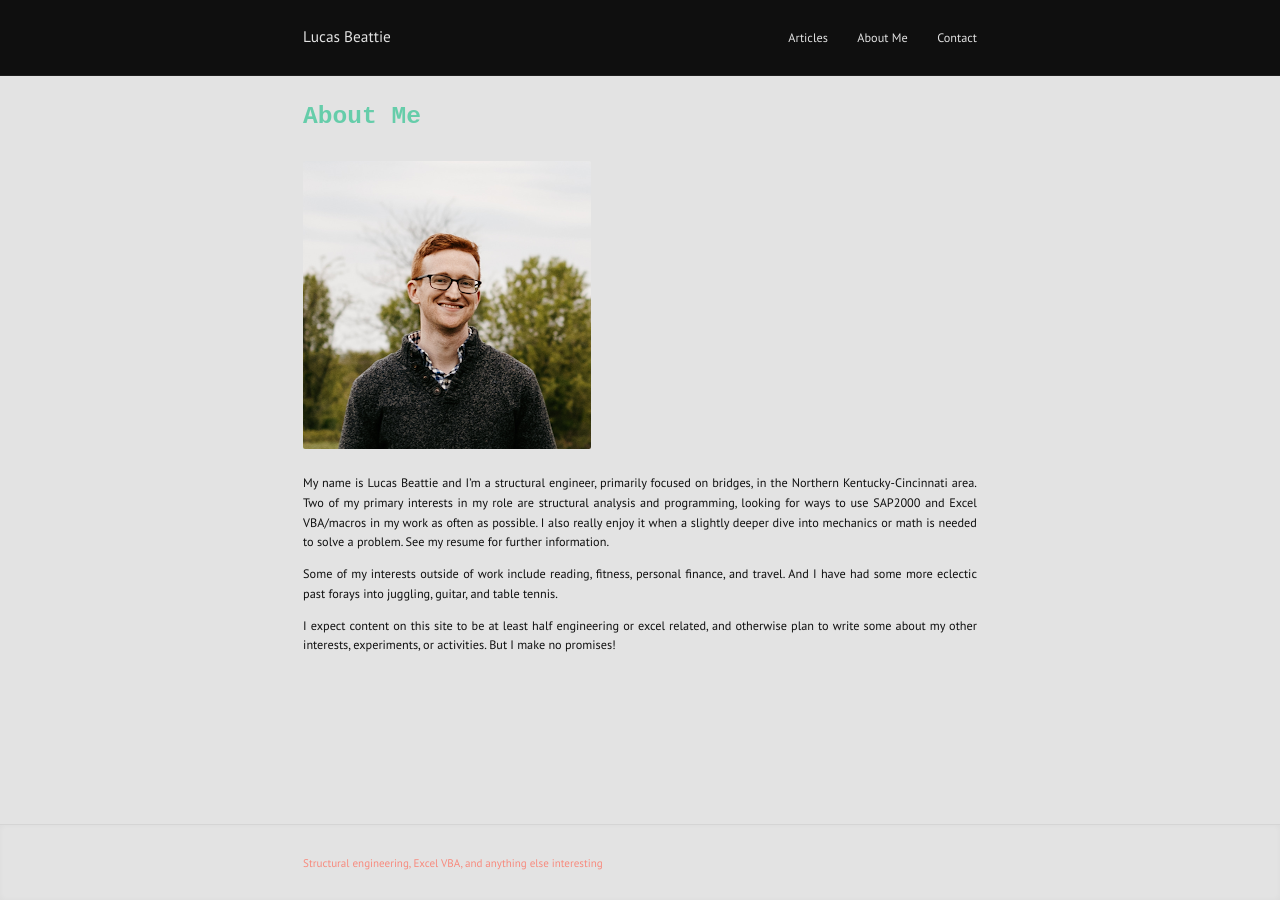
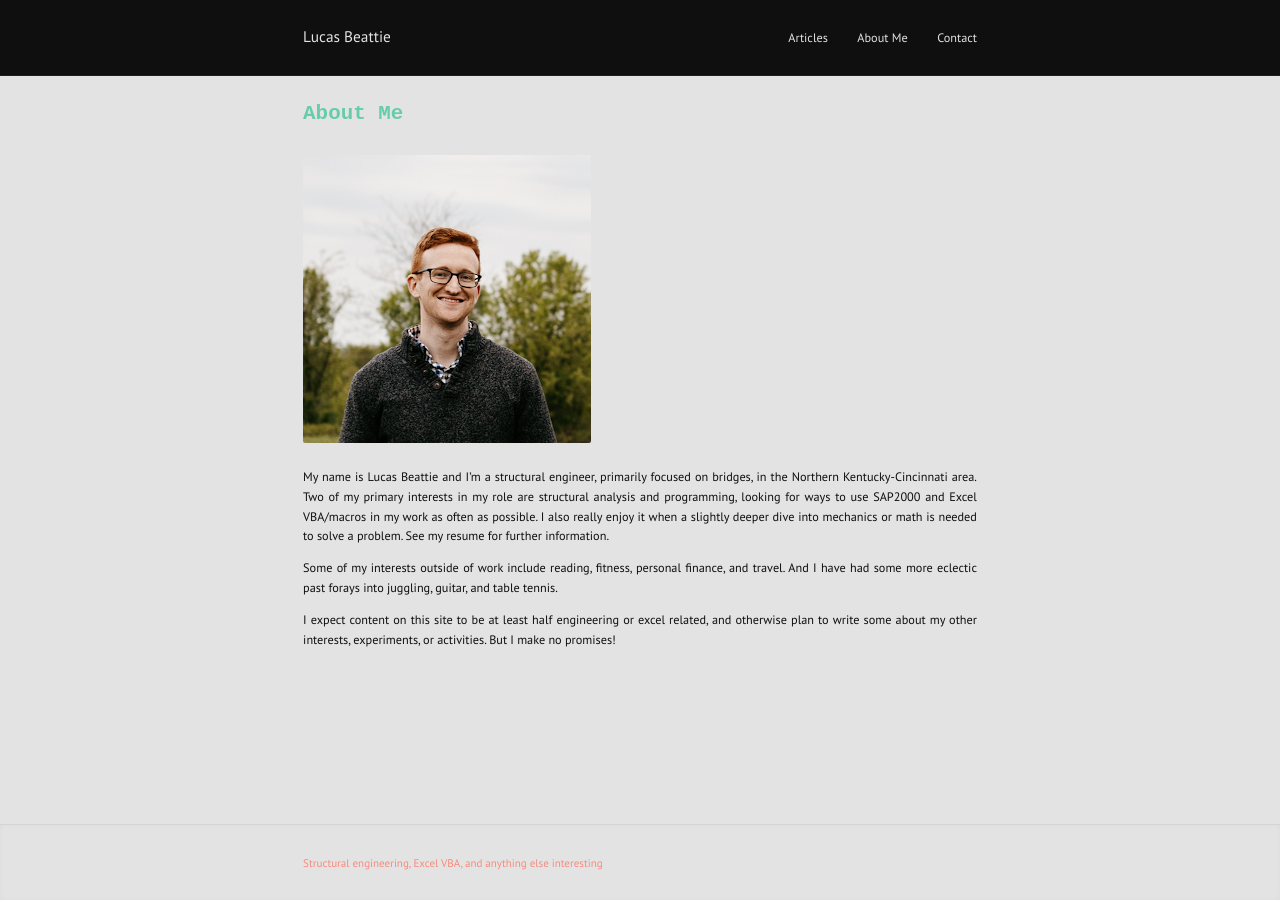
Before and after one commit to labeattie/lucasbeattiedotcom, a Jekyll site: the page built from index.md, in a window 1280 px wide. Built offline with Jekyll 4.4.1, drawn with Linux system fonts in a browser that asks for light colours.

Commit message:
header font

```diff
--- a/_sass/layout.sass
+++ b/_sass/layout.sass
@@ -18,8 +18,12 @@ article header
   margin-bottom: 1.5em
 
 article header h1
-  font-size: 2.0em
+  font-size: 1.7em
   margin: 0 0 .1em
+
+article header h2
+  font-size: 1.4em
+  font-family: $font-family
 
 nav
   margin: .5em -1.2em
```
